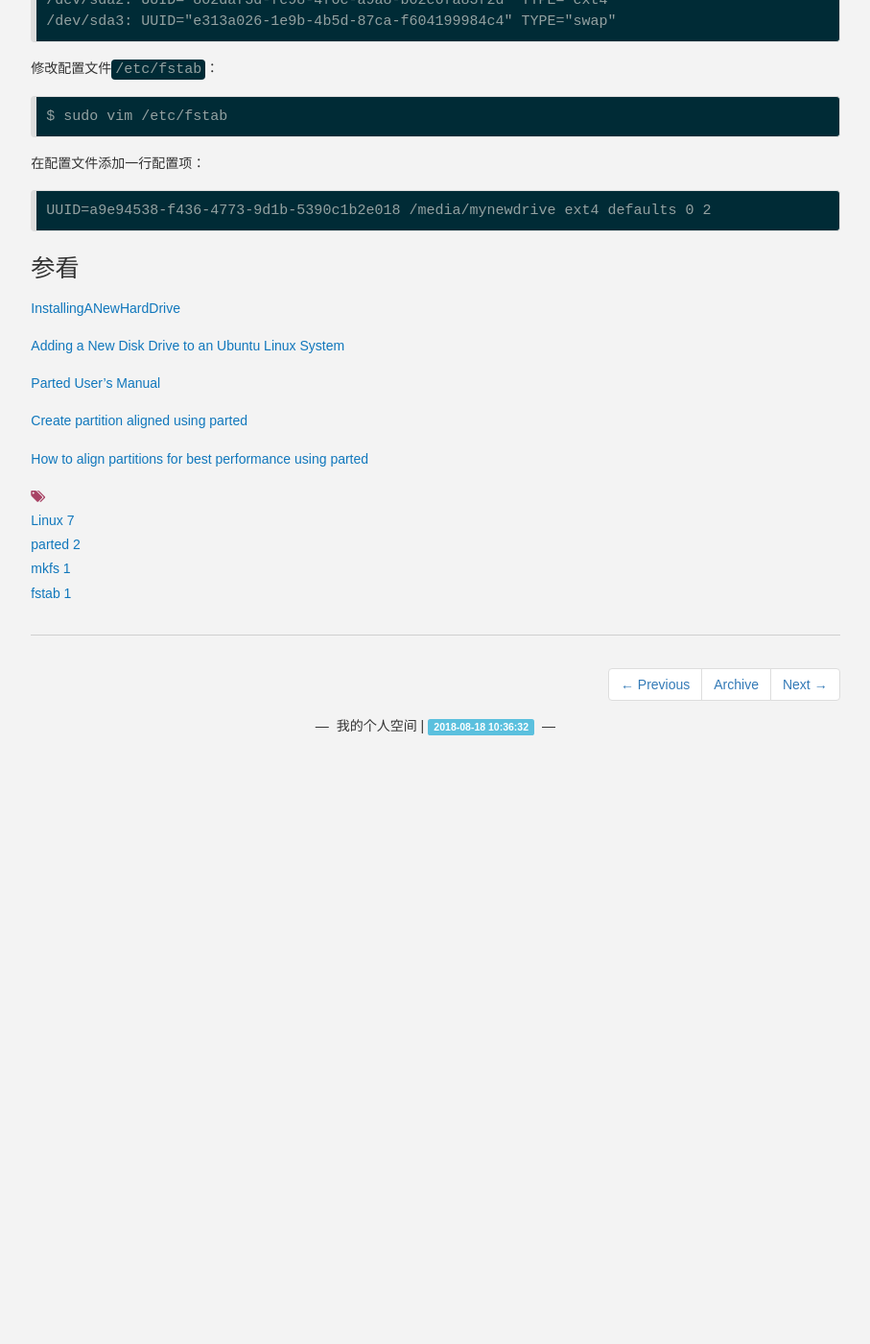
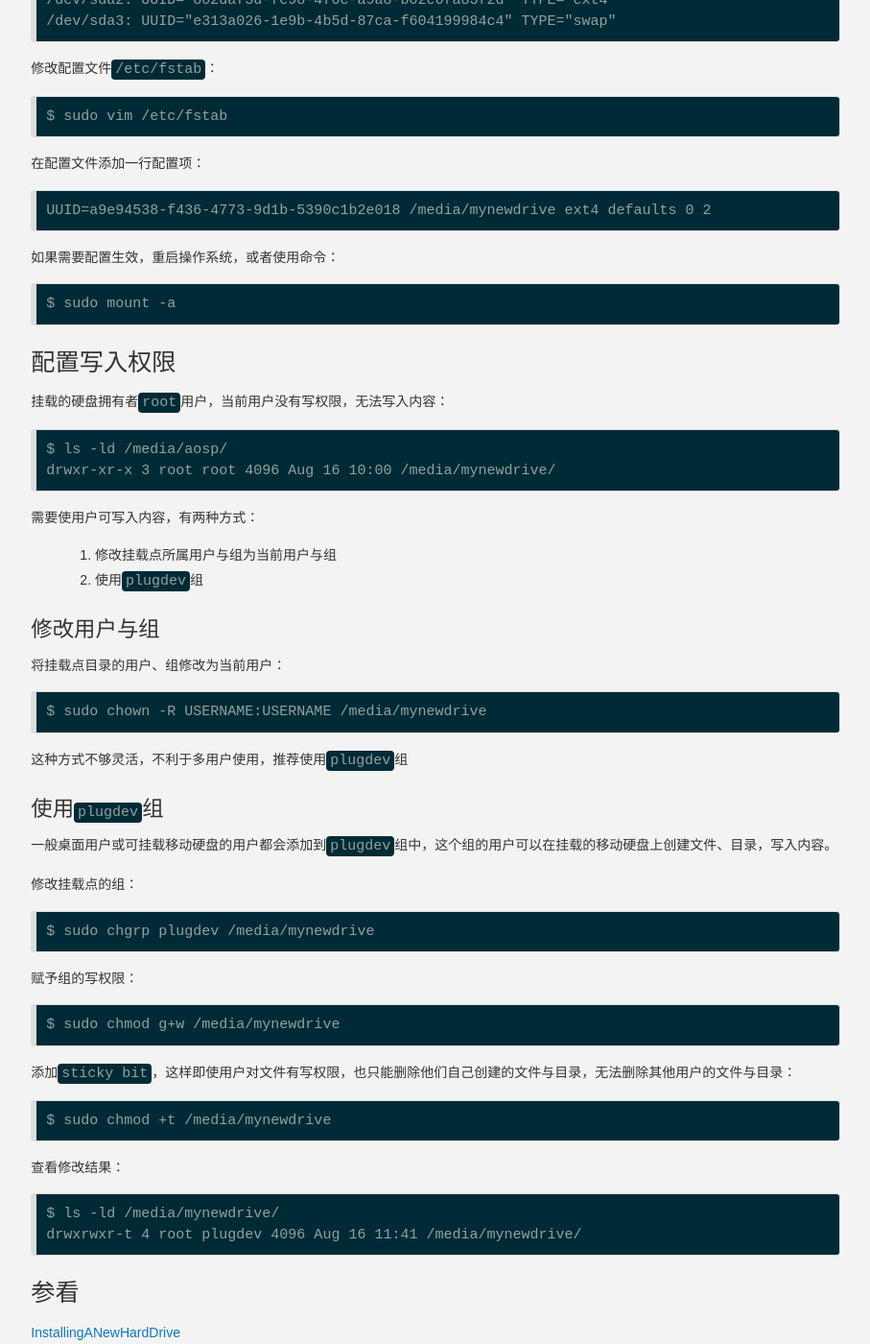
Before and after one commit to daemon369/daemon369.github.io, a Jekyll site: the page built from _posts/2018-01-07-01-add-new-disk-to-linux.md, in a window 1280 px wide and 1400 px high, scrolled down 2521 px. Shown: the whole window at 96% size, without its empty margins (186-1093 px from the left). Built offline with Jekyll 4.4.1, drawn with Linux system fonts in a browser that asks for light colours; nearby versions of some CDN libraries; comment, search, counter and statistics services are not loaded; before the commit the page ends 3325 px from its top, so only the background shows below that; some of the changed text lies outside the part shown.

Commit message:
config write permission

```diff
--- a/_posts/2018-01-07-01-add-new-disk-to-linux.md
+++ b/_posts/2018-01-07-01-add-new-disk-to-linux.md
@@ -14,8 +14,8 @@ date: 2018-01-07 19:59:00
 
 当前环境如下：
 
-    Host    : macOs High Sierra(10.13.2)
-    VM      : VMWare Fusion 10.1.0 (7370838)
+    Host    : macOs High Sierra(10.13.6)
+    VM      : VMWare Fusion 10.1.3 (9472307)
     Guest   : Ubuntu 12.04.5LTS
 
 查看已有硬盘：
@@ -31,7 +31,7 @@ date: 2018-01-07 19:59:00
 
 # 添加硬盘
 
-在`VMWare Fusion`中为虚拟机`Ubuntu 12.04.5LTS`增加一块新的硬盘，然后重启或启动虚拟机`Ubuntu`系统。
+在`VMWare Fusion`中为虚拟机`Ubuntu 12.04.5LTS`增加一块新的硬盘，然后重启操作系统。
 
 再次查看已有硬盘：
 
@@ -126,6 +126,51 @@ date: 2018-01-07 19:59:00
 
     UUID=a9e94538-f436-4773-9d1b-5390c1b2e018 /media/mynewdrive ext4 defaults 0 2
 
+如果需要配置生效，重启操作系统，或者使用命令：
+
+    $ sudo mount -a
+
+# 配置写入权限
+
+挂载的硬盘拥有者`root`用户，当前用户没有写权限，无法写入内容：
+
+    $ ls -ld /media/aosp/
+    drwxr-xr-x 3 root root 4096 Aug 16 10:00 /media/mynewdrive/
+
+需要使用户可写入内容，有两种方式：
+
+1. 修改挂载点所属用户与组为当前用户与组
+2. 使用`plugdev`组
+
+## 修改用户与组
+
+将挂载点目录的用户、组修改为当前用户：
+
+    $ sudo chown -R USERNAME:USERNAME /media/mynewdrive
+
+这种方式不够灵活，不利于多用户使用，推荐使用`plugdev`组
+
+## 使用`plugdev`组
+
+一般桌面用户或可挂载移动硬盘的用户都会添加到`plugdev`组中，这个组的用户可以在挂载的移动硬盘上创建文件、目录，写入内容。
+
+修改挂载点的组：
+
+    $ sudo chgrp plugdev /media/mynewdrive
+
+赋予组的写权限：
+
+    $ sudo chmod g+w /media/mynewdrive
+
+添加`sticky bit`，这样即使用户对文件有写权限，也只能删除他们自己创建的文件与目录，无法删除其他用户的文件与目录：
+
+    $ sudo chmod +t /media/mynewdrive
+
+查看修改结果：
+
+    $ ls -ld /media/mynewdrive/
+    drwxrwxr-t 4 root plugdev 4096 Aug 16 11:41 /media/mynewdrive/
+
 # 参看
 
 [InstallingANewHardDrive](https://help.ubuntu.com/community/InstallingANewHardDrive)
```
